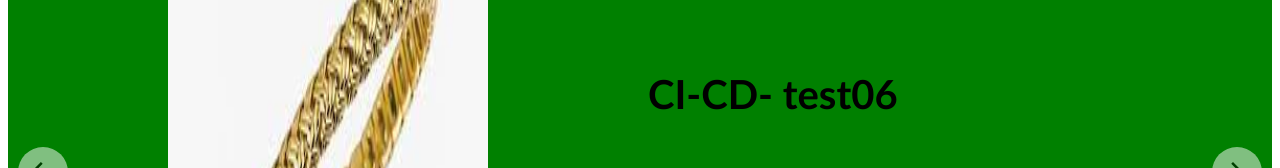
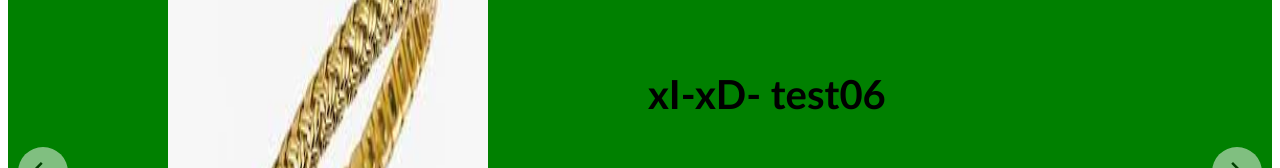
Before and after one commit to akhilgit19/Gold_Site_Ecommerce-1, a React (Create React App) app: page / in a window 1280 px wide. Shown: the part 336-504 px from the top of the page. Built offline with nearby package versions, Linux system fonts and the light colour scheme; a web font is replaced by a local one.

Commit message:
Update data.js

```diff
--- a/src/data.js
+++ b/src/data.js
@@ -2,7 +2,7 @@ export const sliderItems = [
   {
     id: "1",
     img: "assets/braclet/main.jfif",
-    title: "CI-CD- test06",
+    title: "xI-xD- test06",
     desc: "This is now in new commit",
     bg: "green",
   },
```
